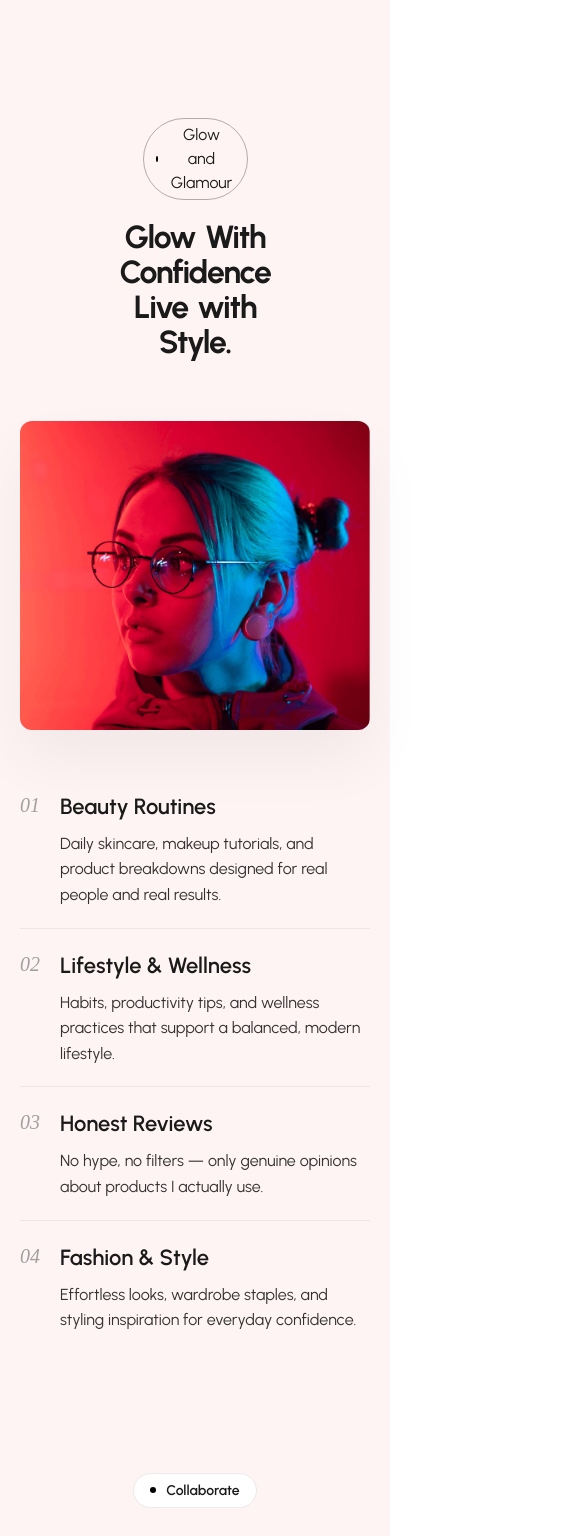
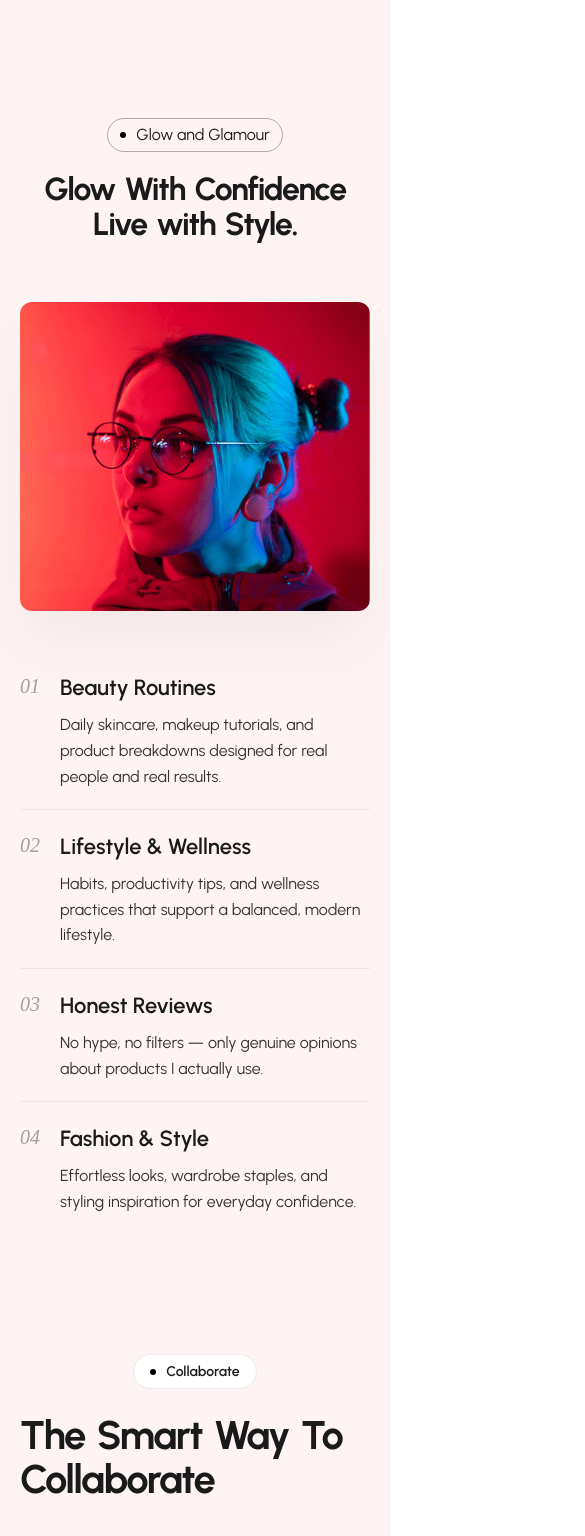
Before and after one commit to RadadiyaRuchit123/influencio, a React (Vite) app: page / in a window 390 px wide. Shown: the part 2161-3697 px from the top of the page, 585 px wide, since content can reach past the window. Built offline with nearby package versions, Linux system fonts and the light colour scheme.

Commit message:
responsive changes

```diff
--- a/src/components/FeaturedSection.jsx
+++ b/src/components/FeaturedSection.jsx
@@ -53,7 +53,7 @@ const FeaturedSection = () => {
 
   return (
     <section className="featured-section width-[100%] flex flex-col items-center px-[20px] py-[60px] bg-[#fff4f4]" ref={sectionRef}>
-      <div className="featured-header pb-[60px] text-center flex flex-col justify-center items-center max-w-[30%]">
+      <div className="featured-header pb-[60px] text-center flex flex-col justify-center items-center max-w-full  md:max-w-[70%] lg:max-w-[30%]">
         <div className="featured-badge px-[12px] py-[4px] border border-[rgba(0,0,0,0.3)] gap-[10px] rounded-[100px] inline-flex items-center font-size-[14px] font-weight-[600] text-[#1a1a1a] margin-bottom-[24px] max-w-fit">
           <span className="dot bg-[#000] w-[5px] h-[5px] rounded-[50%]"></span>
           Glow and Glamour
--- a/src/components/StackingSection.css
+++ b/src/components/StackingSection.css
@@ -38,7 +38,7 @@
   font-weight: 700;
   color: #1a1a1a;
   margin: 0;
-  max-width: 37%;
+
 }
 
 .stacking-cards {
--- a/src/components/StackingSection.jsx
+++ b/src/components/StackingSection.jsx
@@ -1,4 +1,5 @@
 import React from 'react';
+import './StackingSection.css';
 import './StackingSection.css';
 import AnimatedHeading from './AnimatedHeading.jsx';
 
@@ -34,11 +35,11 @@ const StackingSection = () => {
           </div>
           <AnimatedHeading
             text="The Smart Way To Collaborate"
-            className="stacking-main-title font-extrabold text-[74px] leading-[82px] tracking-[-0.04em] text-[#1a1a1a] flex flex-wrap justify-start gap-x-[0.3em] max-w-4/5"
+            className="stacking-main-title font-extrabold text-[74px] leading-[82px] tracking-[-0.04em] text-[#1a1a1a] flex flex-wrap justify-start gap-x-[0.3em] max-w-full lg:max-w-4/5 "
           />
         </div>
 
-        <div className="stacking-cards max-w-3/4 ml-auto">
+        <div className="stacking-cards max-w-full lg:max-w-3/4 ml-auto">
           {cards.map((card, index) => (
             <div
               key={card.id}
--- a/src/pages/HomePage.jsx
+++ b/src/pages/HomePage.jsx
@@ -12,7 +12,7 @@ import Footer from '../components/Footer';
 
 const HomePage = () => {
   return (
-    <div className="home-page">
+    <div className="home-page max-w-full overflow-hidden">
       <Navbar />
       <HeroSection />
       <SocialSection />
```
